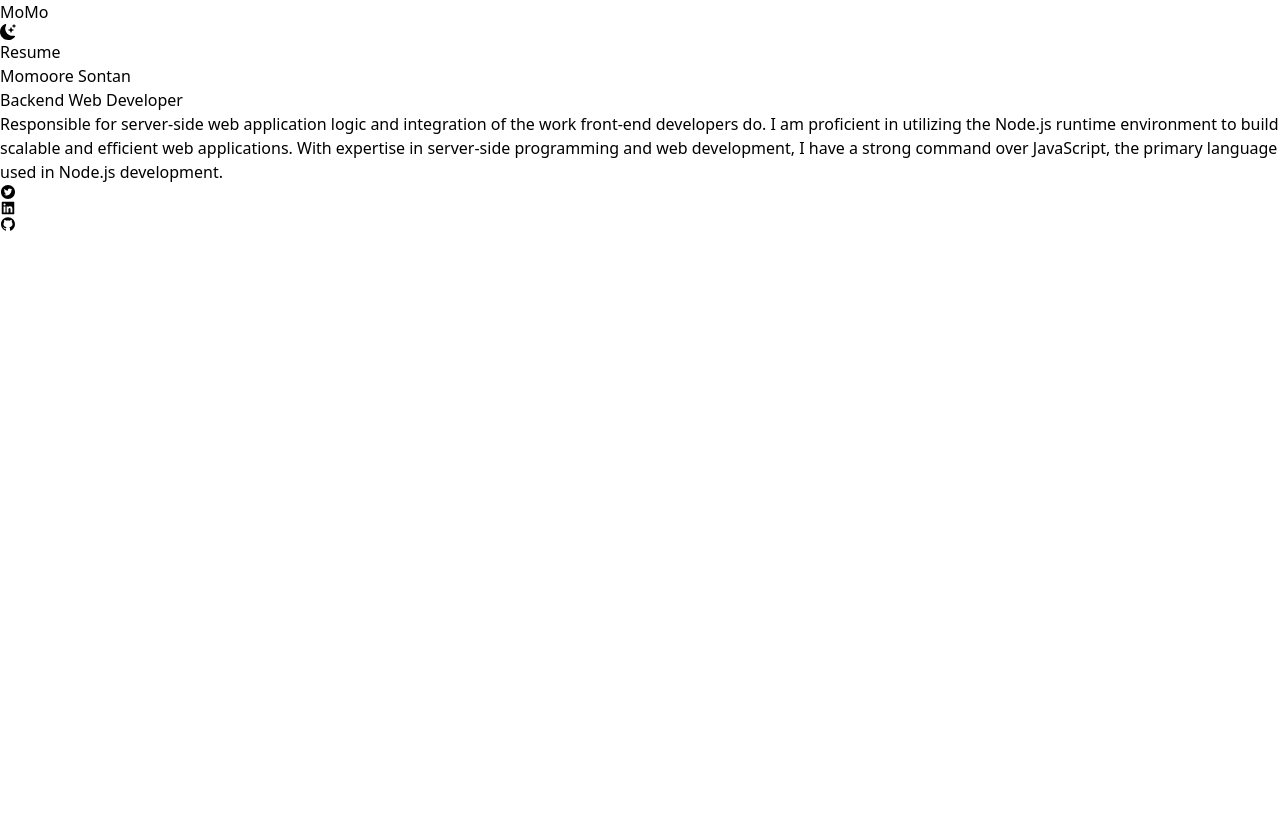
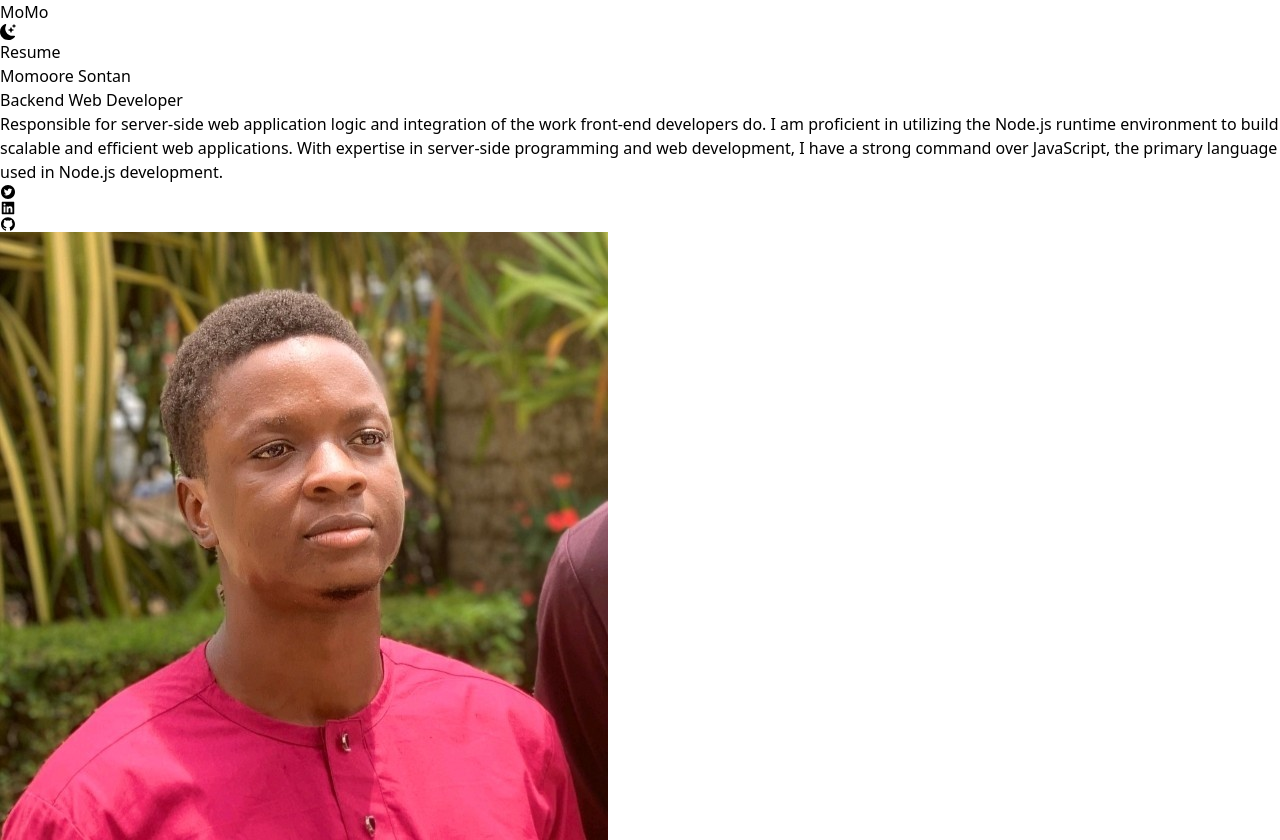
Before and after one commit to momooresontan/React-Portfolio, a Next.js app: page / in a window 1280 px wide. Before the commit the page ends 800 px from the top, so only its background shows below. Built offline with nearby package versions, Linux system fonts and the light colour scheme.

Commit message:
index.js modified

```diff
--- a/src/pages/index.js
+++ b/src/pages/index.js
@@ -6,7 +6,7 @@ import {
   AiFillGithub,
 } from "react-icons/ai";
 import Image from "next/image";
-import momo from "../../public/momo1.jpg";
+import momo from "../../public/momo2.jpeg";
 
 export default function Home() {
   return (
@@ -54,7 +54,9 @@ export default function Home() {
             <AiFillLinkedin />
             <AiFillGithub />
           </div>
-          <div></div>
+          <div className="relative bg-gradient-to-b from-teal-500 rounded-full w-80 h-80">
+            <Image src={momo} className="w-80 h-80" />
+          </div>
         </section>
       </main>
     </>
```
Also changed, not shown: public/momo2.jpeg (added).
